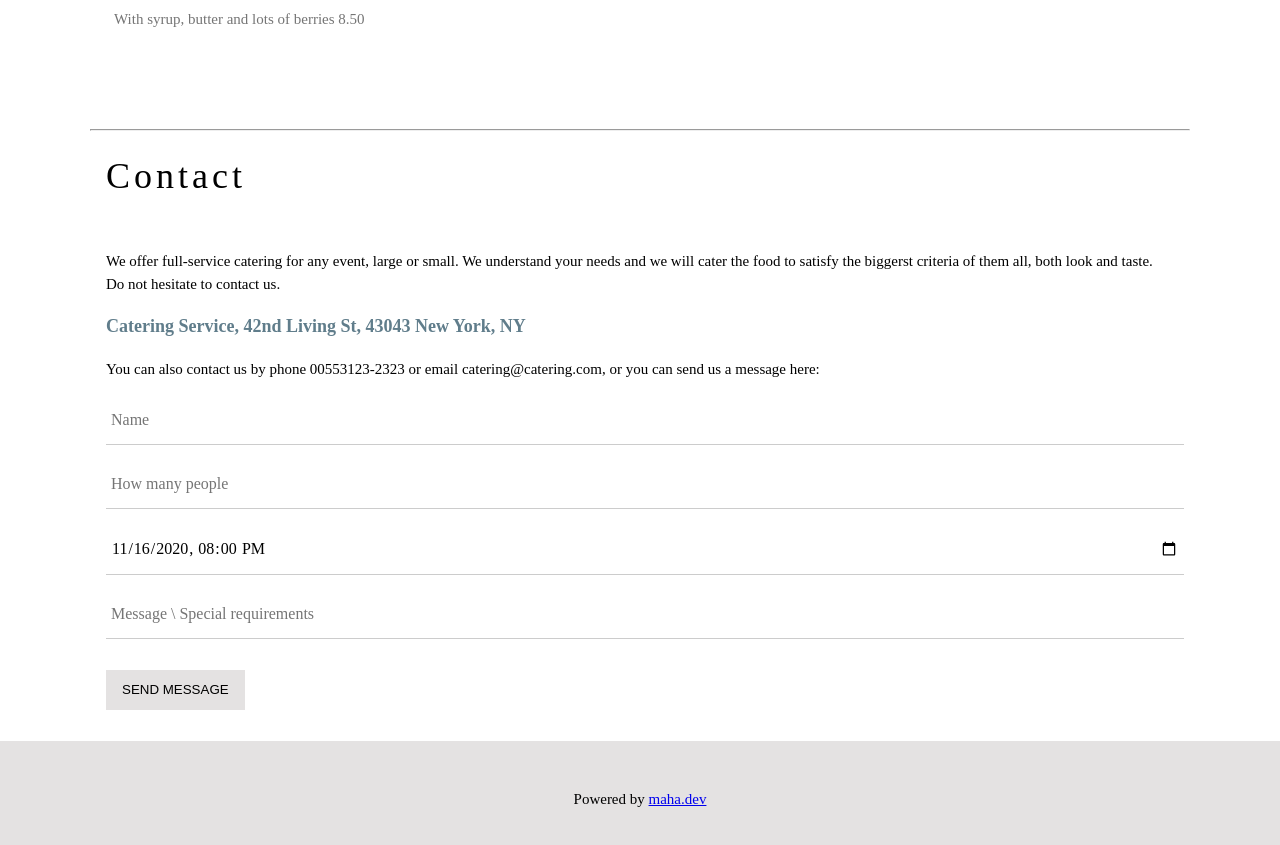
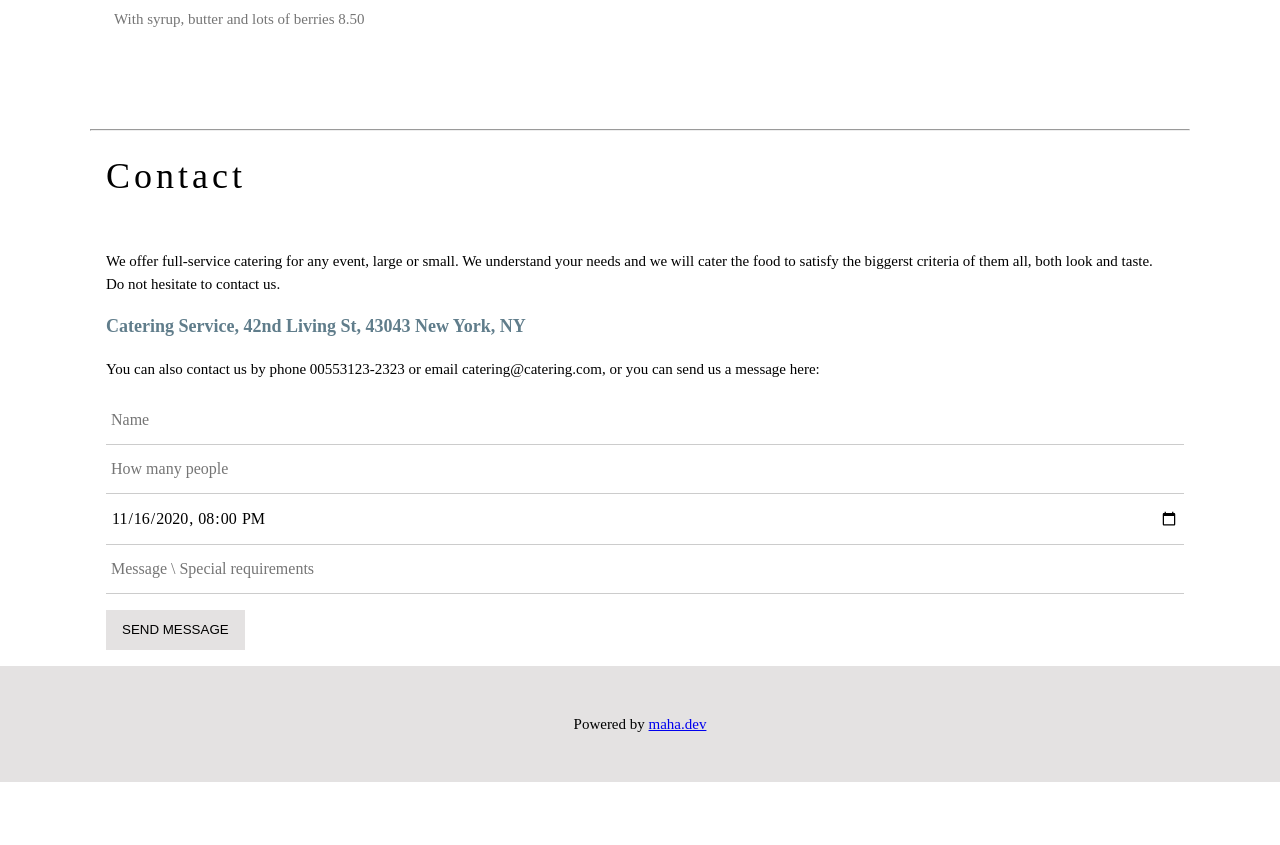
Before and after one commit to Mahadev555/TaskM_w3, a plain HTML site: page index.html in a window 1280 px wide. Shown: the part 2320-3165 px from the top of the page. After the commit the page ends 3102 px from the top, so only its background shows below. Drawn offline with Linux system fonts and the light colour scheme.

Commit message:
Update index.html

```diff
--- a/index.html
+++ b/index.html
@@ -30,7 +30,7 @@
   </header>
 
 
-  <div class="section-main" style="max-width:1100px">
+  <div class="section-main" >
 
     <section class="about" id="about">
       <div class="about-img">
@@ -55,7 +55,7 @@
 
     <hr>
 
-    <div class="about" id="menu">
+    <section class="about" id="menu">
       <div class="about-text">
         <h1 class="text-center">Our Menu</h1><br>
         <h4 class="text-1">Bread Basket</h4>
@@ -78,11 +78,11 @@
         <img src="https://www.w3schools.com/w3images/tablesetting.jpg" class="about-img-main" alt="Menu"
           style="width:100%">
       </div>
-    </div>
+    </section>
 
     <hr>
 
-    <div class="contact" style="padding: 0.01em 16px; box-sizing: inherit" id="contact">
+    <section class="contact" style="padding: 0.01em 16px; box-sizing: inherit" id="contact">
       <h1 class="text-12">Contact</h1><br>
       <p class="">We offer full-service catering for any event, large or small. We understand your needs and we will
         cater the food to satisfy the biggerst criteria of them all, both look and taste. Do not hesitate to contact us.
@@ -90,14 +90,14 @@
       <p class="text-blue"><b>Catering Service, 42nd Living St, 43043 New York, NY</b></p>
       <p>You can also contact us by phone 00553123-2323 or email catering@catering.com, or you can send us a message
         here:</p>
-      <form target="_blank">
-        <p><input class="text-input" type="text" placeholder="Name"></p>
-        <p><input class="text-input" type="number" placeholder="How many people"></p>
-        <p><input class="text-input" type="datetime-local" placeholder="Date and time" value="2020-11-16T20:00"></p>
-        <p><input class="text-input" type="text" placeholder="Message \ Special requirements"></p>
-        <p><button class="text-btn" type="submit">SEND MESSAGE</button></p>
+      <form >
+      <input class="text-input" type="text" placeholder="Name">
+      <input class="text-input" type="number" placeholder="How many people">
+      <input class="text-input" type="datetime-local" placeholder="Date and time" value="2020-11-16T20:00">
+      <input class="text-input" type="text" placeholder="Message \ Special requirements">
+      <button class="text-btn" type="submit">SEND MESSAGE</button>
       </form>
-    </div>
+    </section>
 
   </div>
 
```
